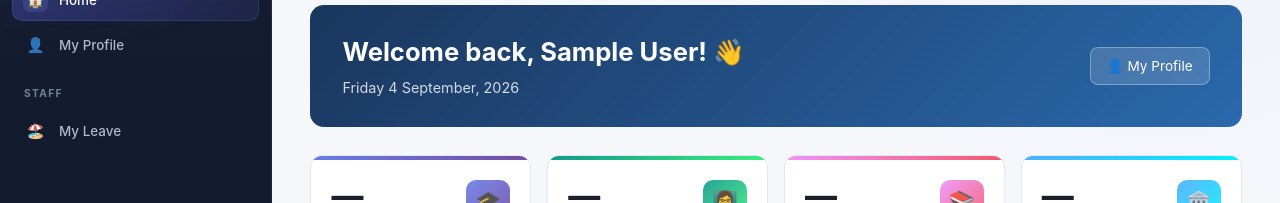
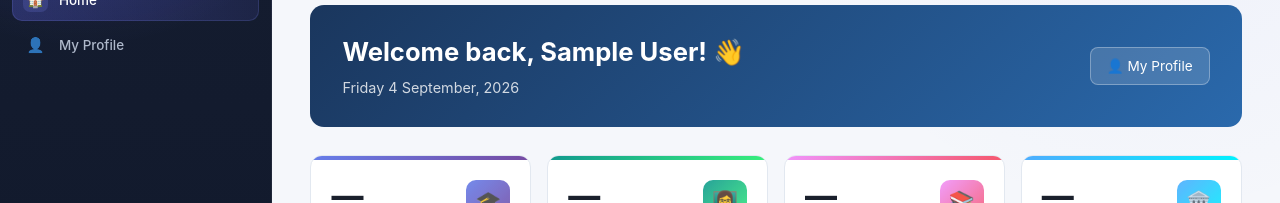
Before and after one commit to space0032/College-Management-2, a React (Create React App) app in the folder web-app/: page /dashboard in a window 1280 px wide. Shown: the part 162-365 px from the top of the page. Built offline with nearby package versions, Linux system fonts and the light colour scheme; no server answers; sample sign-in values are in the browser's storage.

Commit message:
fix(web): gate My Leave nav item behind VIEW_LEAVE permission

```diff
--- a/web-app/src/components/Sidebar.js
+++ b/web-app/src/components/Sidebar.js
@@ -68,7 +68,7 @@ const Sidebar = ({ isOpen = false, onClose }) => {
       { to: '/dashboard/learning', label: 'Learning Portal', icon: '🎓', perm: 'VIEW_COURSE' },
     ],
     Staff: [
-      { to: '/dashboard/staff-leave', label: 'My Leave', icon: '🏖️' },
+      { to: '/dashboard/staff-leave', label: 'My Leave', icon: '🏖️', perm: 'VIEW_LEAVE' },
     ],
   };
 
```
